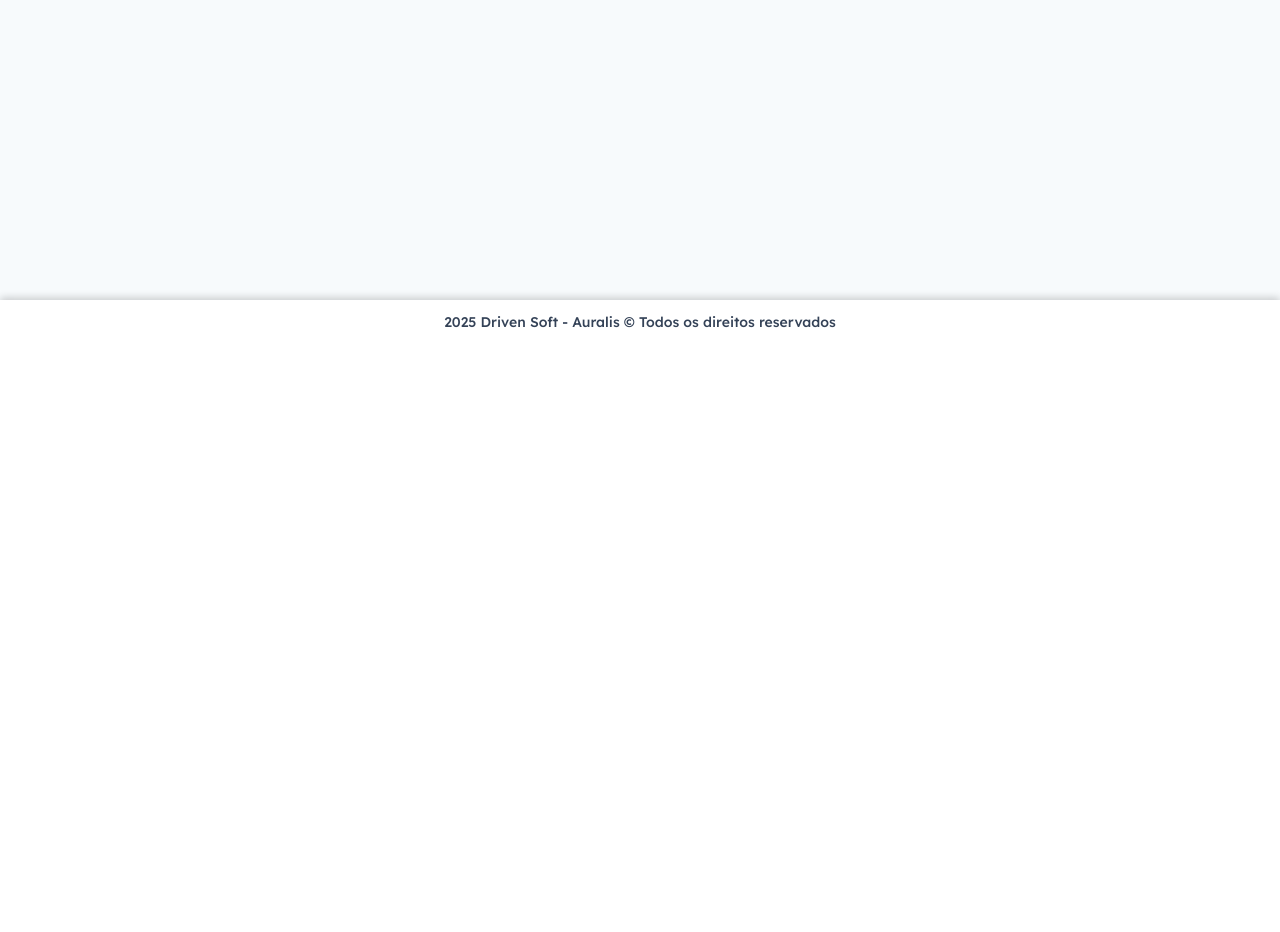
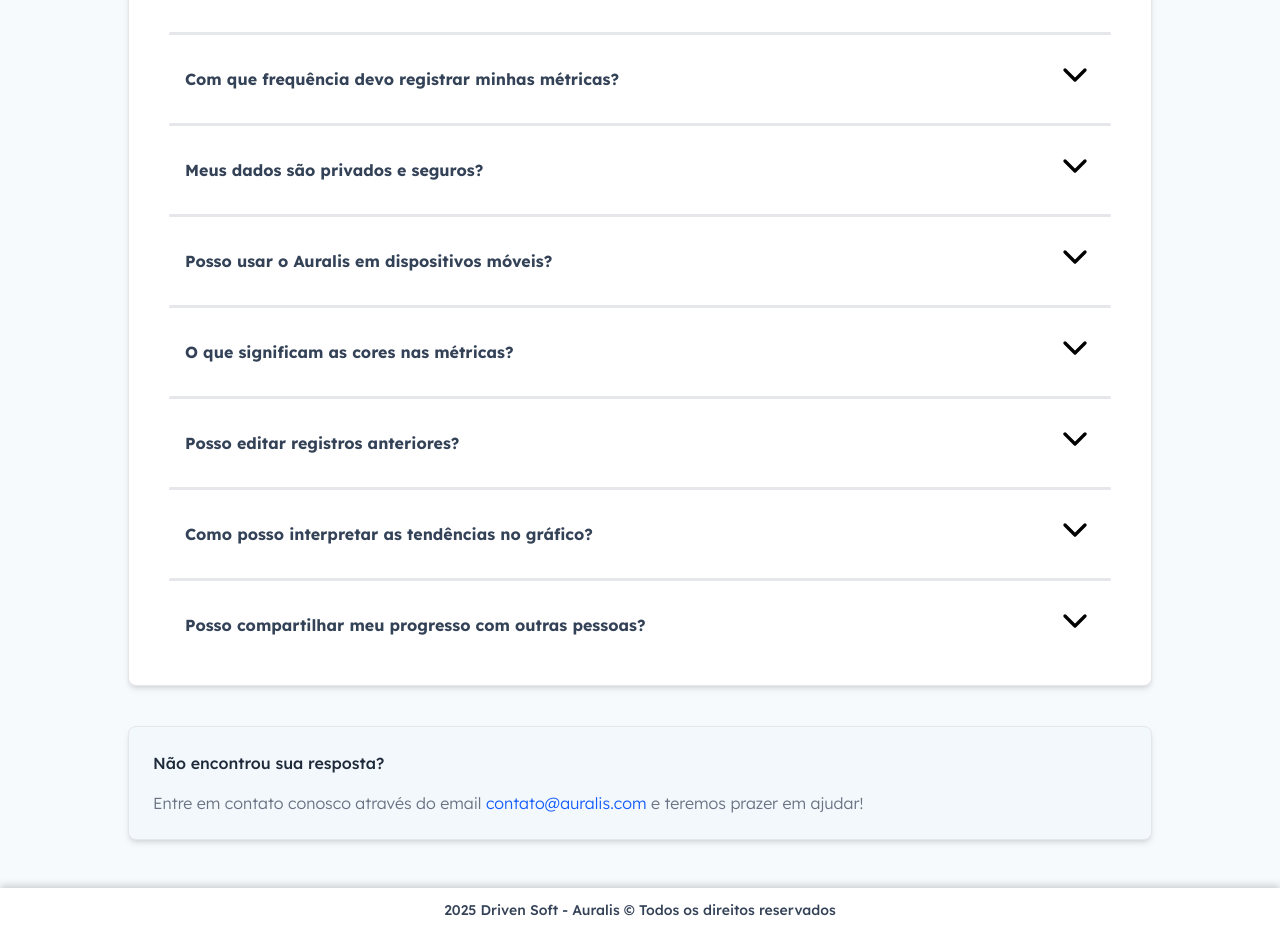
Before and after one commit to Driven-Soft/Auralis, a React (Vite) app: page /faq in a window 1280 px wide. Shown: the part 580-1512 px from the top of the page. Before the commit the page ends 924 px from the top, so only its background shows below. Built offline with nearby package versions, Linux system fonts and the light colour scheme; a web font is replaced by a local one.

Commit message:
feat: Página 'Sobre' completa

```diff
--- a/src/components/CardWrapper.tsx
+++ b/src/components/CardWrapper.tsx
@@ -8,7 +8,7 @@ const CardWrapper = ({ children, className }: CardWrapperProps) => {
     <div
       className={`flex items-center justify-self-center rounded-lg border border-gray-200
          dark:border-gray-700 bg-background-secondary dark:bg-dark-background-secondary
-         shadow-md p-6 hover:shadow-lg hover:scale-101 transition-all duration-200 ease-in-out  ${className}`}
+         shadow-md p-6 hover:shadow-lg transition-all duration-200 ease-in-out  ${className}`}
     >
       {children}
     </div>
--- /dev/null
+++ b/src/components/FaqCard.tsx
@@ -0,0 +1,51 @@
+import { ChevronDown } from "lucide-react";
+import { useState } from "react";
+
+interface FaqCardProps {
+  titulo: string;
+  detalhes: string;
+  className?: string;
+}
+
+const FaqCard = ({ titulo, detalhes, className }: FaqCardProps) => {
+  const [mostrarDetalhes, setMostrarDetalhes] = useState(false);
+
+  const toggleDetalhes = () => {
+    setMostrarDetalhes((prev) => !prev);
+  };
+
+  return (
+    <div
+      onClick={toggleDetalhes}
+      className={`cursor-pointer  ${className || ""}`}
+    >
+      <div
+        className={`flex justify-between items-center px-4 py-1 transition-colors duration-100 ease-in-out hover:bg-[#f5f5f5] dark:hover:bg-texto-primary
+        ${mostrarDetalhes ? "rounded-t-lg" : "rounded-lg"}`}
+      >
+        <p>
+          <strong className="text-md font-bold text-texto-primary dark:text-texto-secondary">{titulo}</strong>
+        </p>
+
+        <div>
+          <ChevronDown
+            className={`w-10 h-10 mb-2 aspect-square object-contain transition-transform duration-400 dark:text-texto-secondary ${
+              mostrarDetalhes ? "rotate-180" : "rotate-0"
+            }`}
+          />
+        </div>
+      </div>
+
+      <div
+        className={`overflow-hidden transition-all duration-200 ease-in-out
+          ${mostrarDetalhes ? "opacity-100 py-3" : "max-h-0 opacity-0 py-0"}
+        px-4 rounded-b-sm
+        `}
+      >
+        <p className="font-normal font-sm text-texto-primary dark:text-gray-400">{detalhes}</p>
+      </div>
+    </div>
+  );
+};
+
+export default FaqCard;
--- a/src/components/SobreCard.tsx
+++ b/src/components/SobreCard.tsx
@@ -10,7 +10,7 @@ interface SobreCardProps {
 
 const SobreCard = ({ icon, title, text, className }: SobreCardProps) => {
   return (
-    <CardWrapper className={`w-full h-auto ${className}`}>
+    <CardWrapper className={`w-full hover:scale-101 h-auto ${className}`}>
       <IconWrapper>{icon}</IconWrapper>
       <div className="flex flex-col ml-4">
         <h3 className="text-xl font-medium mb-2 text-texto-primary dark:text-texto-secondary">
--- a/src/routes/Faq.tsx
+++ b/src/routes/Faq.tsx
@@ -1,6 +1,8 @@
 import { CircleQuestionMarkIcon } from "lucide-react";
 import Hero from "../components/Hero";
 import Wrapper from "../components/Wrapper";
+import CardWrapper from "../components/CardWrapper";
+import FaqCard from "../components/FaqCard";
 
 const Faq = () => {
   return (
@@ -13,6 +15,74 @@ const Faq = () => {
           text="Encontre respostas para as dúvidas mais comuns sobre o Auralis"
         />
       </section>
+
+      <section>
+        <CardWrapper className="flex-col w-[80%] mx-auto my-10">
+          <div className="flex flex-col gap-4 px-4 py-2">
+            <FaqCard
+              titulo="Como é calculado o Score de bem-estar?"
+              detalhes="O Score de Bem-Estar é calculado com base em seis métricas principais: sono (ideal 7-8h), estresse (escala 1-10), atividade física (mínimo 30min), hidratação (2-2.5L), tempo de tela (máximo 8h) e horas trabalhadas (ideal 8h). Cada métrica contribui para a pontuação final de 0 a 100."
+            />
+            <span className="border-t border-2 rounded-lg border-gray-200 dark:border-gray-700" />
+            <FaqCard
+              titulo="Como posso melhorar meu Score de bem-estar?"
+              detalhes="Para melhorar seu Score de Bem-Estar, é importante focar em hábitos saudáveis, como dormir bem, gerenciar o estresse, praticar atividades físicas regularmente, manter-se hidratado, limitar o tempo de tela e equilibrar as horas trabalhadas."
+            />
+            <span className="border-t border-2 rounded-lg border-gray-200 dark:border-gray-700" />
+            <FaqCard
+              titulo="Com que frequência devo registrar minhas métricas?"
+              detalhes="Recomendamos o registro diário, preferencialmente no final do dia. Isso permite uma visualização precisa das tendências e facilita a identificação de padrões no seu bem-estar ao longo do tempo."
+            />
+            <span className="border-t border-2 rounded-lg border-gray-200 dark:border-gray-700" />
+            <FaqCard
+              titulo="Meus dados são privados e seguros?"
+              detalhes="Sim, totalmente. Todos os dados são armazenados de forma criptografada e você tem controle total sobre suas informações. Nunca compartilhamos dados pessoais com terceiros sem seu consentimento explícito."
+            />
+            <span className="border-t border-2 rounded-lg border-gray-200 dark:border-gray-700" />
+            <FaqCard
+              titulo="Posso usar o Auralis em dispositivos móveis?"
+              detalhes="Sim! O Auralis é totalmente responsivo e funciona perfeitamente em smartphones, tablets e desktops. Você pode acessar sua conta de qualquer dispositivo com conexão à internet."
+            />
+            <span className="border-t border-2 rounded-lg border-gray-200 dark:border-gray-700" />
+            <FaqCard
+              titulo="O que significam as cores nas métricas?"
+              detalhes="Verde indica que a métrica está em um nível saudável, amarelo sugere atenção (valores limítrofes) e vermelho indica que você deve focar em melhorar aquela área específica. As cores ajudam a identificar rapidamente onde você precisa dedicar mais atenção."
+            />
+            <span className="border-t border-2 rounded-lg border-gray-200 dark:border-gray-700" />
+            <FaqCard
+              titulo="Posso editar registros anteriores?"
+              detalhes="Atualmente, os registros não podem ser editados após salvos para manter a integridade dos dados históricos. Recomendamos revisar as informações antes de salvar. Estamos trabalhando em uma funcionalidade de edição para versões futuras."
+            />
+            <span className="border-t border-2 rounded-lg border-gray-200 dark:border-gray-700" />
+            <FaqCard
+              titulo="Como posso interpretar as tendências no gráfico?"
+              detalhes="O gráfico de evolução mostra seu Score de Bem-Estar ao longo dos últimos 7 dias. Tendências ascendentes indicam melhora geral, enquanto quedas sugerem áreas que precisam de atenção. Compare com suas métricas individuais para identificar causas específicas."
+            />
+            <span className="border-t border-2 rounded-lg border-gray-200 dark:border-gray-700" />
+            <FaqCard
+              titulo="Posso compartilhar meu progresso com outras pessoas?"
+              detalhes="Você pode compartilhar informações específicas manualmente, mas não temos funcionalidade automática de compartilhamento no momento. Valorizamos sua privacidade e preferimos que você tenha controle total sobre o que compartilha."
+            />
+          </div>
+        </CardWrapper>
+
+        <section
+          className="flex flex-col w-[80%] gap-4 mx-auto my-10 text-left justify-self-center rounded-lg border border-gray-200
+         dark:border-gray-700 bg-[#f2f8fc] dark:bg-[#16304d]
+         shadow-md p-6 hover:shadow-lg transition-all duration-200 ease-in-out"
+        >
+          <h3 className="text-gray-800 dark:text-gray-50 font-medium">
+            Não encontrou sua resposta?
+          </h3>
+          <p className="text-gray-500 dark:text-gray-300 font-light">
+            Entre em contato conosco através do email{" "}
+            <a href="mailto:contato@auralis.com" className="text-blue-600 hover:underline">
+              contato@auralis.com
+            </a>{" "}
+            e teremos prazer em ajudar!
+          </p>
+        </section>
+      </section>
     </Wrapper>
   );
 };
```
